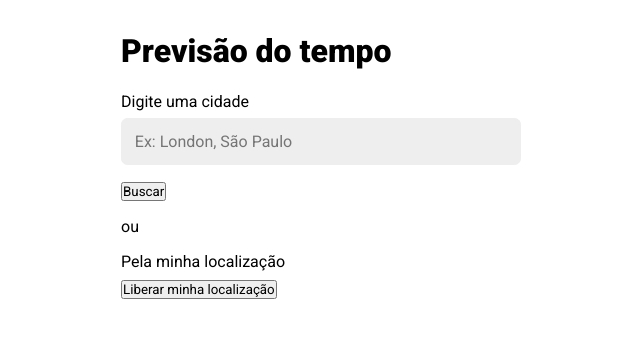
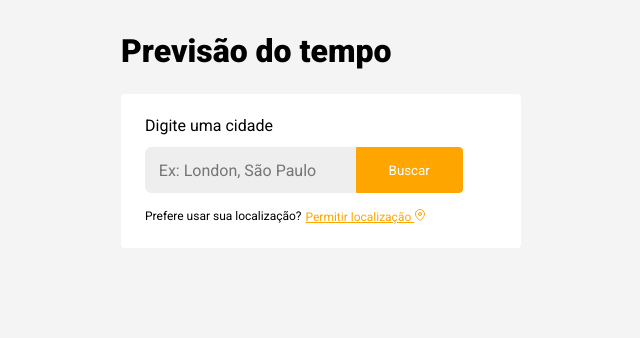
Before and after one commit to gabriellamas/99-weather, a React (Create React App) app: page / in a window 1280 px wide. Shown: the top 338 px of the page, without its empty margins (319-959 px from the left). Built offline with nearby package versions, Linux system fonts and the light colour scheme.

Commit message:
Adjust visual hierarchy

```diff
--- a/package.json
+++ b/package.json
@@ -5,6 +5,7 @@
   "dependencies": {
     "react": "^17.0.2",
     "react-dom": "^17.0.2",
+    "react-icons": "^4.2.0",
     "react-scripts": "4.0.3",
     "web-vitals": "^1.1.2"
   },
--- a/src/App.js
+++ b/src/App.js
@@ -1,6 +1,7 @@
 import Input from './components/Input'
 import useForm from './customHook/useForm'
 import GetCoords from './utils/getCoords'
+import { FiMapPin } from "react-icons/fi";
 import Styles from './App.module.css';
 
 const App = () =>{
@@ -20,13 +21,15 @@ const App = () =>{
     <div className={Styles.Wrapper}>
       <h1 className={Styles.Title}>Previsão do tempo</h1>
 
-      <Input label="Digite uma cidade" type="text" placeholder="Ex: London, São Paulo" {...cityInput}/>
-      <button type="submit" onClick={getWeatherByCity}>Buscar</button>
-
-      <p className={Styles.Divisor}>ou</p>
-
-      <label className={Styles.Label}>Pela minha localização</label>
-      <button type="button" onClick={handleGetCoords}>Liberar minha localização</button>
+      <div className={Styles.WrapperInputs}>
+        <div className={Styles.WrapperInputCity}>
+          <Input label="Digite uma cidade" type="text" placeholder="Ex: London, São Paulo" {...cityInput}/>
+          <button type="submit" onClick={getWeatherByCity}>Buscar</button>
+        </div>
+        <div className={Styles.WrapperLocationOption}>
+          <p>Prefere usar sua localização? </p><button onClick={handleGetCoords} className="link-style">Permitir localização <FiMapPin size={12}/></button>
+        </div>
+      </div>
     </div>
   )};
 
--- a/src/App.module.css
+++ b/src/App.module.css
@@ -16,3 +16,44 @@
   display:block;
   margin:0px 0px 8px 0px;
 }
+
+.WrapperInputs{
+  display:flex;
+  flex-direction: column;
+  background:#fff;
+  padding:24px;
+  border-radius:4px;
+
+}
+.WrapperInputCity{
+  display: flex;
+  align-items: flex-end;
+  margin-bottom:16px;
+}
+.WrapperInputCity button{
+  height:46px;
+  border:1px solid orange;
+  border-radius: 4px;
+  border-top-left-radius:0px;
+  border-bottom-left-radius:0px;
+  background:orange;
+  color:#fff;
+  padding:0px 32px;
+}
+.WrapperInputCity input{
+  border-top-right-radius:0px;
+  border-bottom-right-radius:0px;
+}
+.WrapperLocationOption{
+  display:flex;
+}
+.WrapperLocationOption p, .WrapperLocationOption button{
+  font-size: 12px;
+}
+.WrapperLocationOption button{
+  background: none;
+  border:none;
+  color:orange;
+  margin-left:4px;
+  text-decoration: underline;
+}
--- a/src/Reset.css
+++ b/src/Reset.css
@@ -5,6 +5,10 @@
   font-family: 'Roboto', sans-serif;
 }
 
+body{
+  background:#f4f4f4;
+}
+
 button{
   cursor:pointer;
 }
--- a/src/components/Input.module.css
+++ b/src/components/Input.module.css
@@ -1,7 +1,6 @@
-.wrapper {
-  margin-bottom: 16px;
+.wrapper{
+  position: relative;
 }
-
 .input {
   border: 1px solid #eee;
   display: block;
@@ -25,11 +24,14 @@
   display: block;
   font-size: 1rem;
   line-height: 1;
-  padding-bottom: 0.5rem;
+  padding-bottom: 0.8rem;
 }
 
 .error {
+  position: absolute;
+  bottom:0px;
+  left:0px;
   color: #f31;
-  font-size: 0.875rem;
-  margin-top: 0.25rem;
+  font-size: 12px;
+  transform: translate(0%,100%);
 }
```
Also changed, not shown: 1 other file (tests, documents, lock files or other folders).
